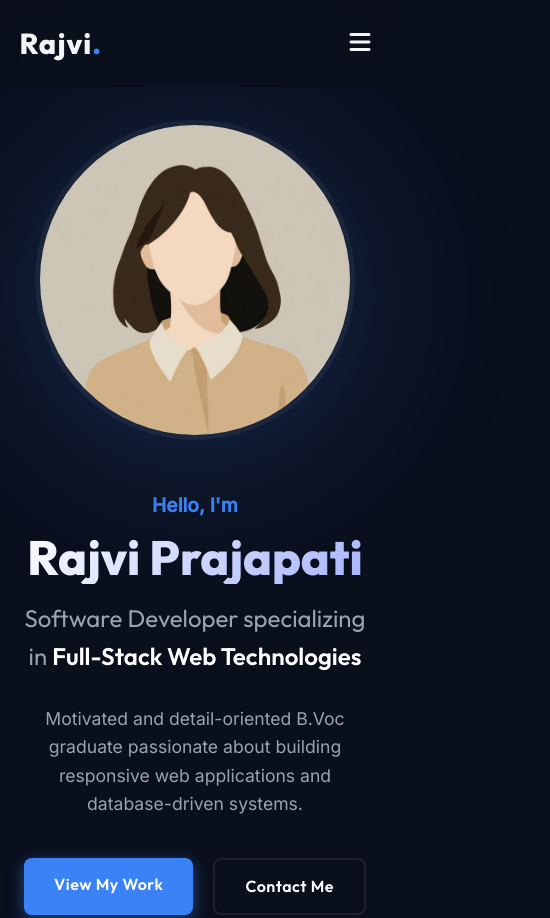
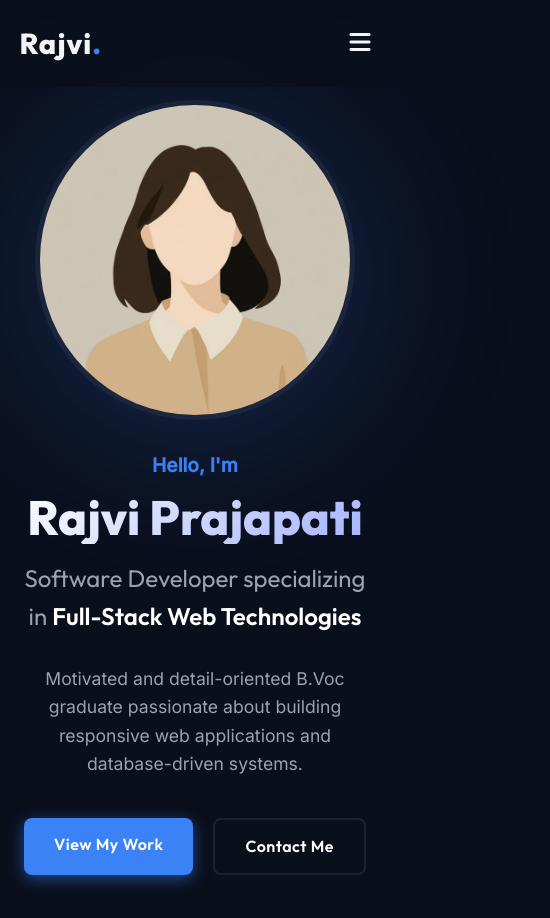
Before and after one commit to Prajapati-rajvi09/My-Portfolio, a plain HTML site: page index.html in a window 390 px wide. Shown: the top 918 px of the page, 550 px wide, since content can reach past the window. Drawn offline with nearby package versions, Linux system fonts and the light colour scheme.

Commit message:
Update responsive design styles

```diff
--- a/style.css
+++ b/style.css
@@ -613,16 +613,23 @@ footer {
 
 /* Responsive */
 @media (max-width: 900px) {
+    .section {
+        padding: 60px 0;
+    }
     .hero {
         flex-direction: column-reverse;
         text-align: center;
-        padding-top: 120px;
+        padding-top: 100px;
+        padding-bottom: 30px;
+        min-height: auto;
+        gap: 30px;
     }
     .hero-cta {
         justify-content: center;
     }
     .about-grid, .timeline-grid {
         flex-direction: column;
+        gap: 30px;
     }
     .hero-title {
         font-size: 3rem;
```
